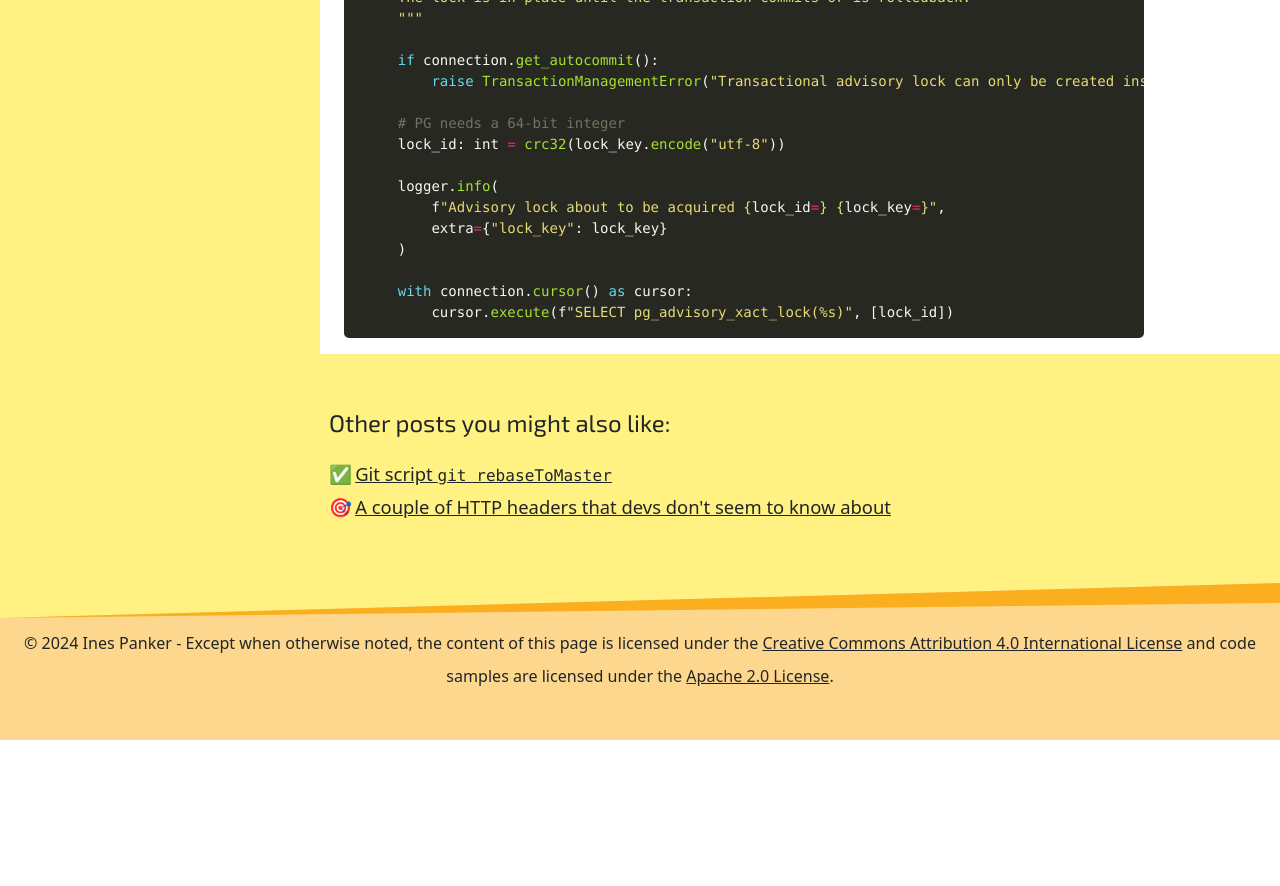
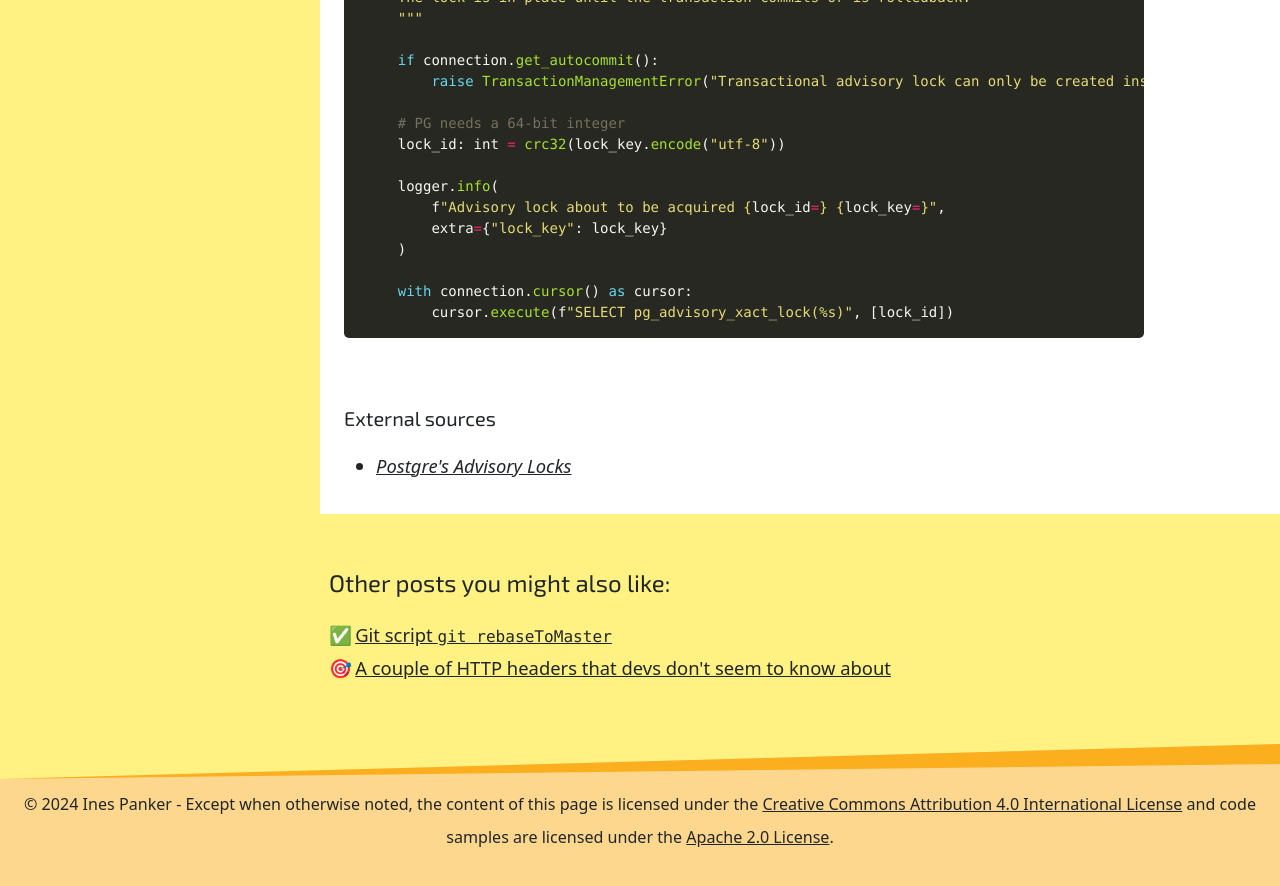
Before and after one commit to inesp/inesp.github.io, a Jekyll site: the page built from _posts/2024-12-17-advisory-locks.md, in a window 1280 px wide and 900 px high, scrolled down 3870 px. Shown: the top 886 px of the window. Built offline with Jekyll 4.4.1, drawn with Linux system fonts in a browser that asks for light colours; nearby versions of some CDN libraries; some web fonts are replaced; before the commit the page ends 4610 px from its top, so only the background shows below that.

Commit message:
Add biblio to locks

```diff
--- a/_posts/2024-12-17-advisory-locks.md
+++ b/_posts/2024-12-17-advisory-locks.md
@@ -1,6 +1,9 @@
 ---
 title: "Quick and easy: Add Postgres advisory locks to your Python code"
 excerpt_separator: <!--more-->
+biblio:
+  - title: Postgre's Advisory Locks
+    link: https://www.postgresql.org/docs/17/explicit-locking.html#ADVISORY-LOCKS
 ---
 
 **When you need it**: when you want to lock the DB, but don't have the row to lock yet. As in: you want to create a row.
```
